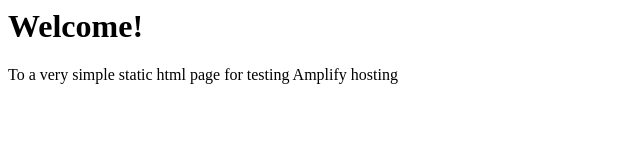
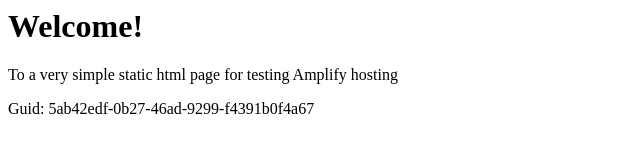
Before and after one commit to aws-aemilia-pdx/Github-PR-Commit-Integration-Test-DoNotTouch-v1-preprod-us-west-2, a website: page src/index.html in a window 1280 px wide. Shown: the whole page, without its empty margins (0-640 px from the left). Drawn offline with Linux system fonts and the light colour scheme.

Commit message:
commit from integ tests

```diff
--- a/src/index.html
+++ b/src/index.html
@@ -1,3 +1,5 @@
+
+
 <html lang="en">
 
 <head>
@@ -10,6 +12,6 @@
 <body>
     <h1>Welcome!</h1>
     <p>To a very simple static html page for testing Amplify hosting</p>
-</body>
+    <p>Guid: 5ab42edf-0b27-46ad-9299-f4391b0f4a67</p></body>
 
 </html>
```
